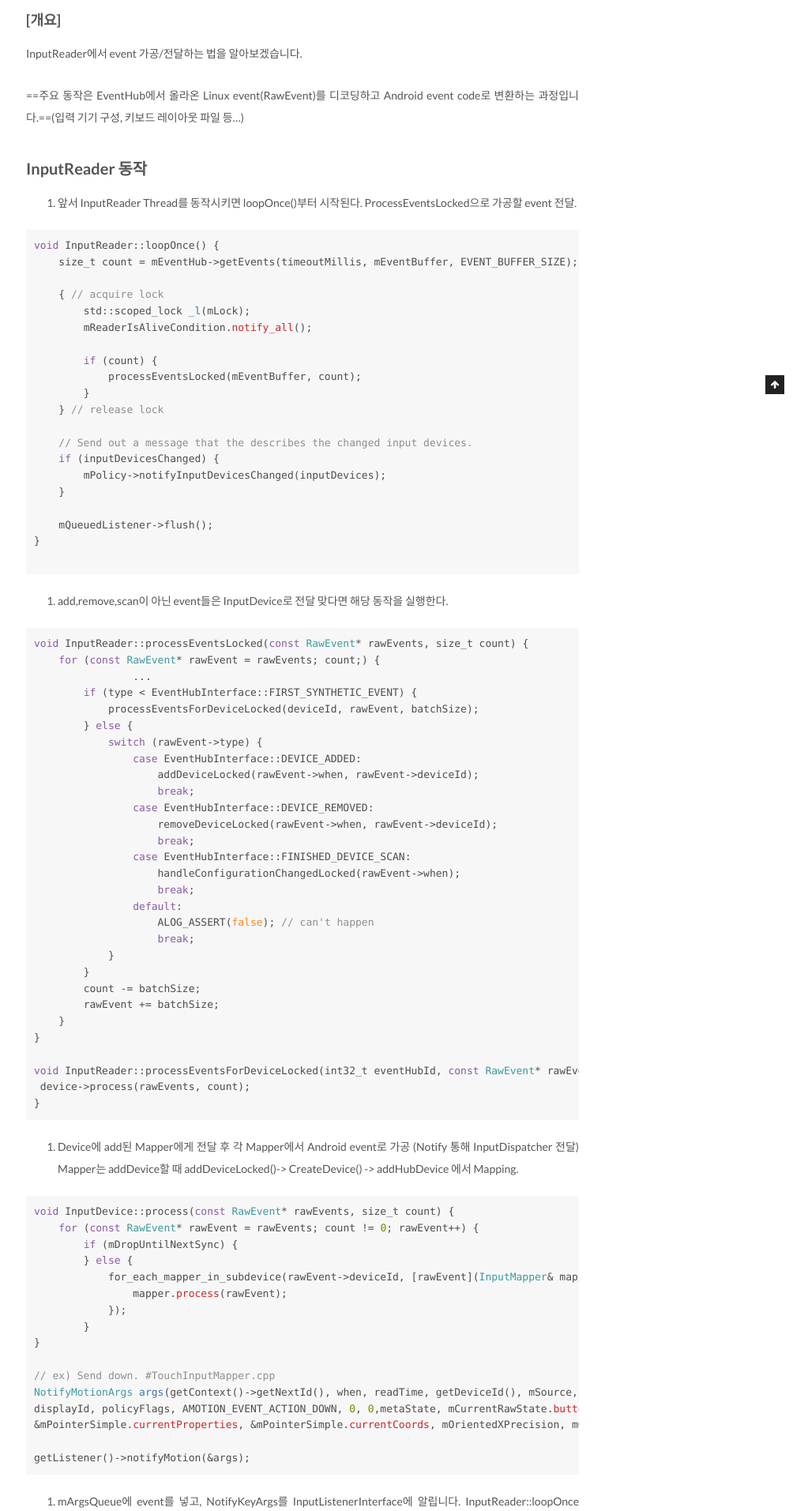
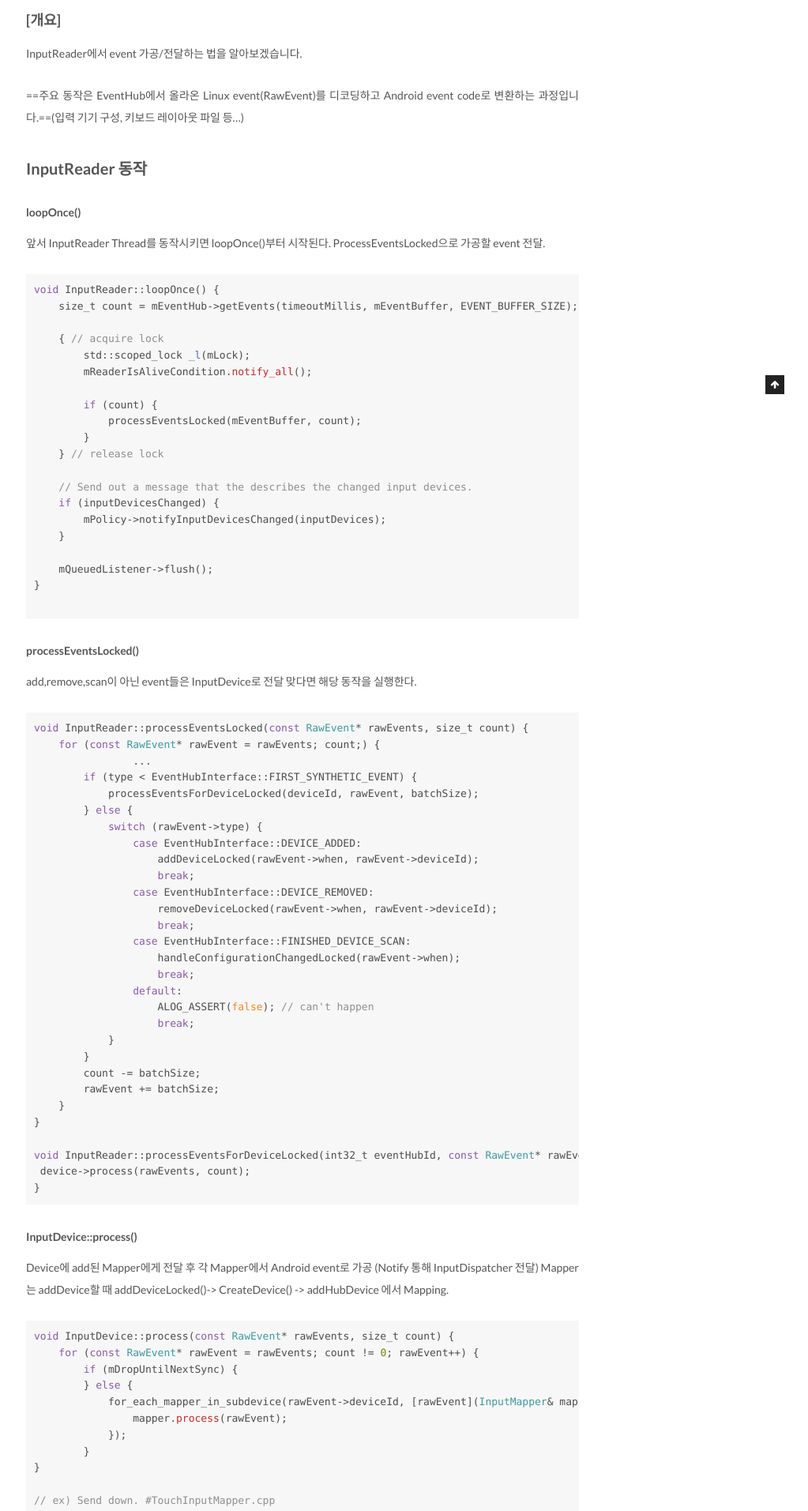
Before and after one commit to quarl894/quarl894.github.io, a Jekyll site: the page built from _posts/2021-03-26-InputReader(2).md, in a window 1280 px wide. Shown: the part 501-2414 px from the top of the page at 79% size, without its empty margins (257-1280 px from the left). Built offline with Jekyll 4.4.1, drawn with Linux system fonts in a browser that asks for light colours; comment, search, counter and statistics services are not loaded; some of the changed text lies outside the part shown.

Commit message:
input(2)

````diff
--- a/_posts/2021-03-26-InputReader(2).md
+++ b/_posts/2021-03-26-InputReader(2).md
@@ -14,7 +14,8 @@ InputReader에서 event 가공/전달하는 법을 알아보겠습니다.
 
 ## InputReader 동작
 
-1. 앞서 InputReader Thread를 동작시키면 loopOnce()부터 시작된다.
+##### loopOnce()
+   앞서 InputReader Thread를 동작시키면 loopOnce()부터 시작된다.
    ProcessEventsLocked으로 가공할 event 전달.
 
 ```java
@@ -39,8 +40,9 @@ void InputReader::loopOnce() {
 }
 
 ```
-2. add,remove,scan이 아닌 event들은 InputDevice로 전달
-	맞다면 해당 동작을 실행한다.
+##### processEventsLocked()
+add,remove,scan이 아닌 event들은 InputDevice로 전달
+맞다면 해당 동작을 실행한다.
 
 ```java
 void InputReader::processEventsLocked(const RawEvent* rawEvents, size_t count) {
@@ -73,8 +75,9 @@ void InputReader::processEventsForDeviceLocked(int32_t eventHubId, const RawEven
  device->process(rawEvents, count);
 }
 ```
-1. Device에 add된 Mapper에게 전달 후 각 Mapper에서 Android event로 가공
-   (Notify 통해 InputDispatcher 전달)
+##### InputDevice::process()
+Device에 add된 Mapper에게 전달 후 각 Mapper에서 Android event로 가공
+(Notify 통해 InputDispatcher 전달)
 Mapper는 addDevice할 때 addDeviceLocked()-> CreateDevice() -> addHubDevice 에서 Mapping.
 
 ```java
````
Also changed, not shown: other parts of _posts/2021-03-26-InputReader(2).md (+5 -3 lines).
